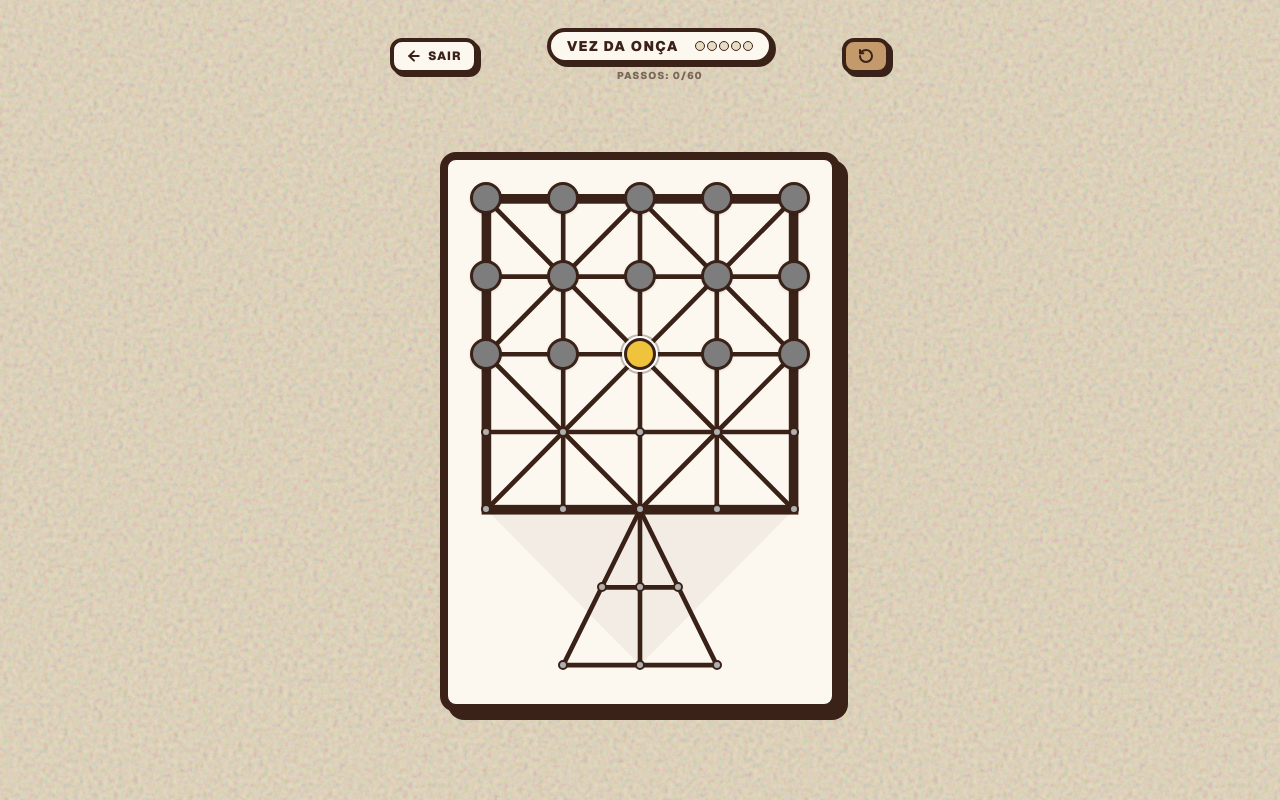
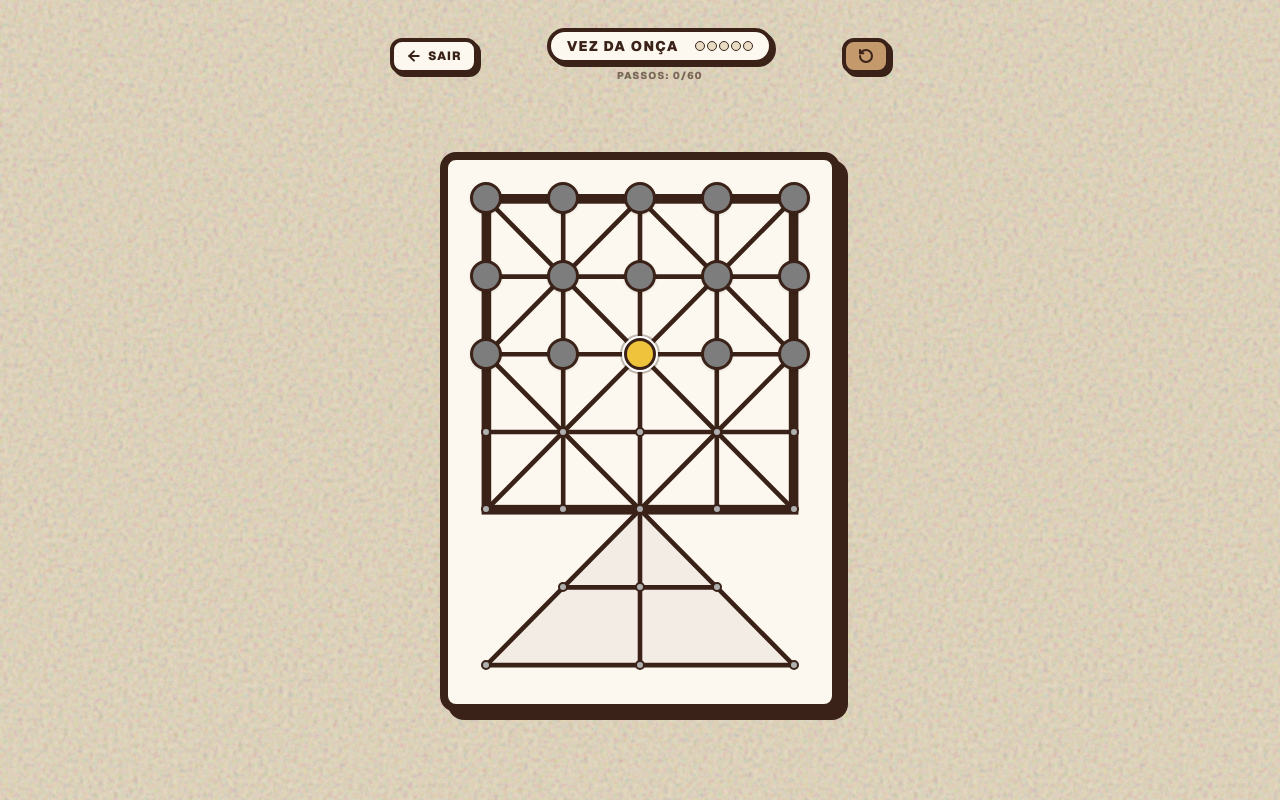
Before and after one commit to notgabs/gambit, a Next.js app: page /game/adugo in a window 1280 px wide. Built offline with nearby package versions, Linux system fonts and the light colour scheme.

Commit message:
Expande a base da Toca para preencher toda a largura do tabuleiro

```diff
--- a/src/components/AdugoBoard.tsx
+++ b/src/components/AdugoBoard.tsx
@@ -152,7 +152,7 @@ export default function AdugoBoard() {
             <rect x="10" y="10" width="80" height="80" fill="none" stroke="#3a2218" strokeWidth="2.5" />
 
             {/* Sombreamento da Toca */}
-            <polygon points="10,90 90,90 50,130" fill="#3a2218" opacity="0.05" />
+            <polygon points="50,90 10,130 90,130" fill="#3a2218" opacity="0.05" />
           </svg>
 
           {COORDS.map((c, i) => {
--- a/src/lib/engine/adugo.ts
+++ b/src/lib/engine/adugo.ts
@@ -8,8 +8,8 @@ export const COORDS = [
   { x: 10, y: 70 }, { x: 30, y: 70 }, { x: 50, y: 70 }, { x: 70, y: 70 }, { x: 90, y: 70 },
   { x: 10, y: 90 }, { x: 30, y: 90 }, { x: 50, y: 90 }, { x: 70, y: 90 }, { x: 90, y: 90 },
   // Toca
-  { x: 40, y: 110 }, { x: 50, y: 110 }, { x: 60, y: 110 },
-  { x: 30, y: 130 }, { x: 50, y: 130 }, { x: 70, y: 130 },
+  { x: 30, y: 110 }, { x: 50, y: 110 }, { x: 70, y: 110 },
+  { x: 10, y: 130 }, { x: 50, y: 130 }, { x: 90, y: 130 },
 ];
 
 export const LINES: [number, number][] = [
```
